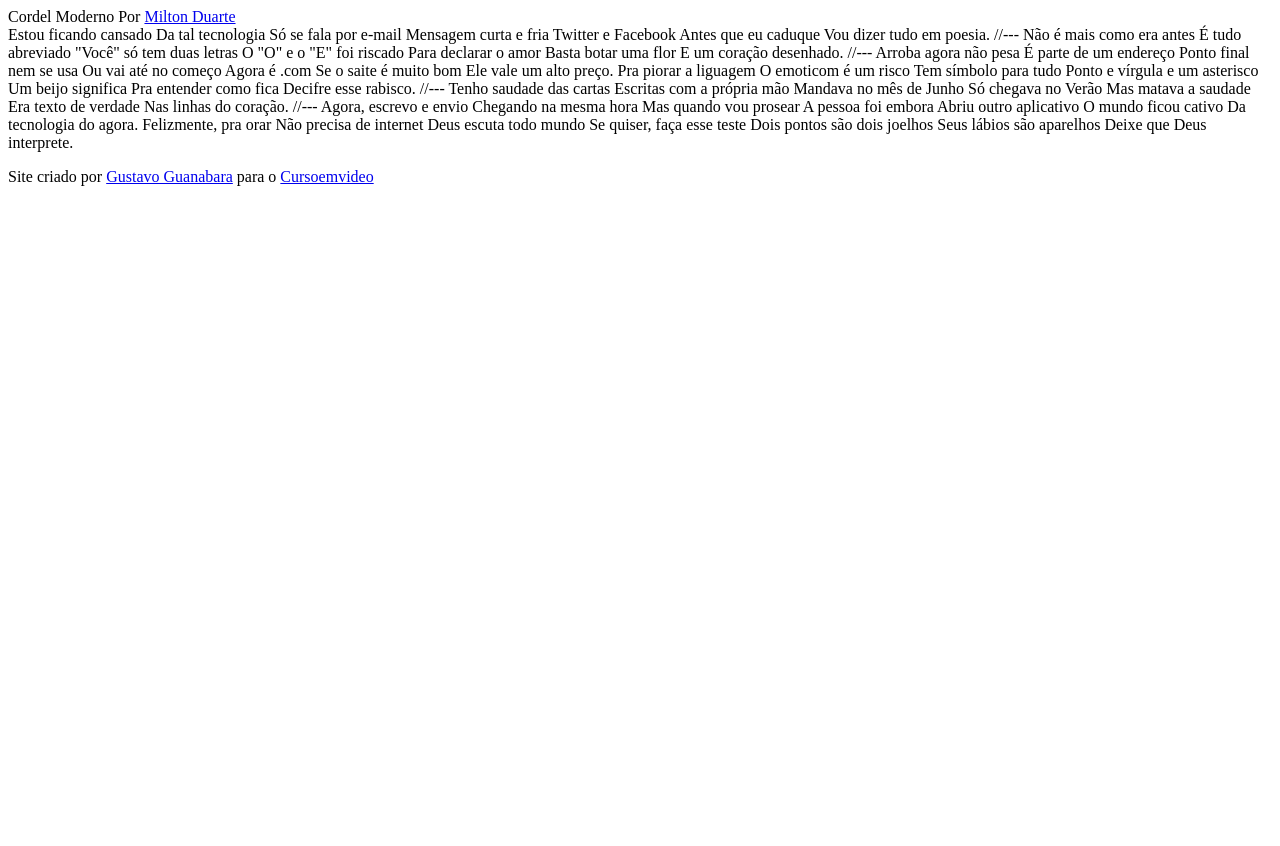
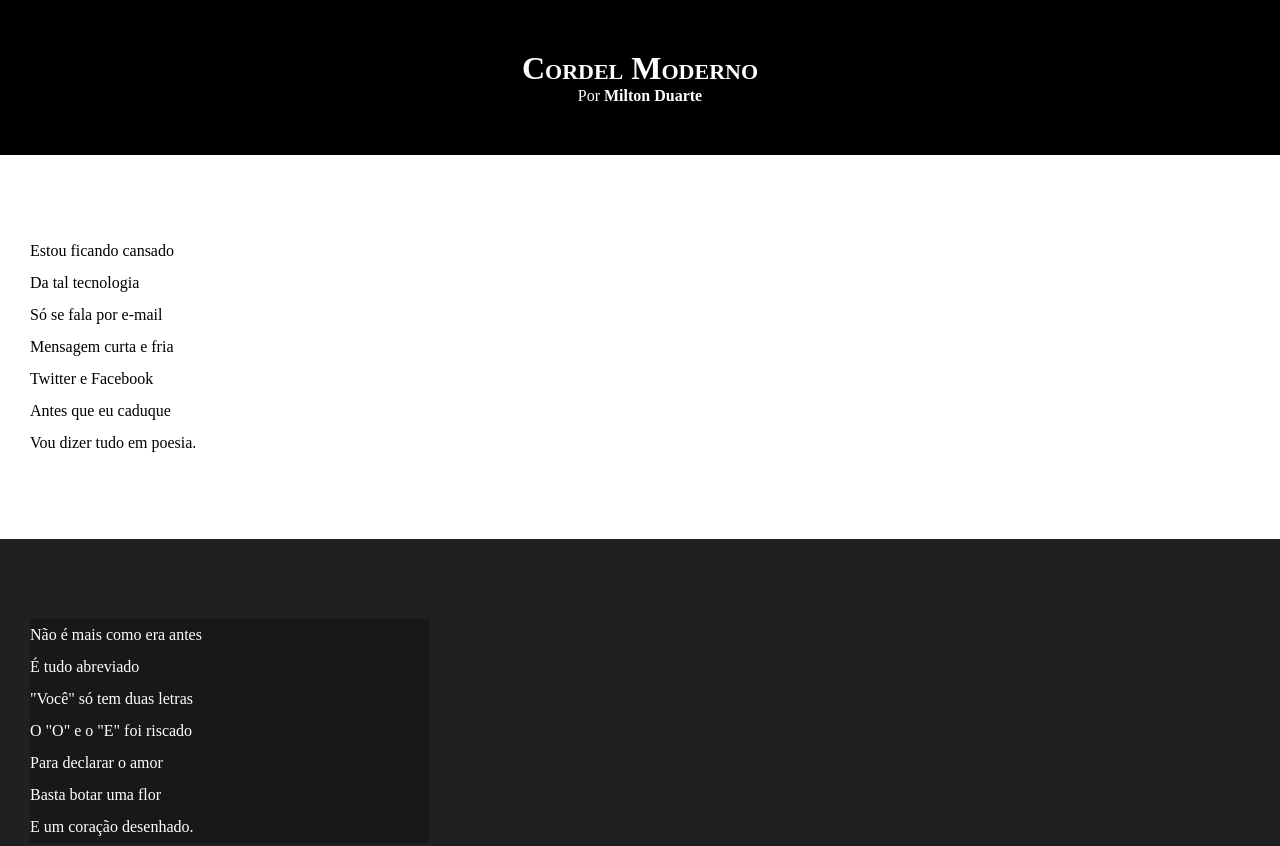
Before and after one commit to patrickbrum/html-css, a plain HTML site: page desafios/d012/index.html in a window 1280 px wide. Shown: the top 846 px of the page. Before the commit the page ends 800 px from the top, so only its background shows below. Drawn offline with Linux system fonts and the light colour scheme.

Commit message:
atualizei estilos dos textos e blocos

```diff
--- a/desafios/d012/estilo/style.css
+++ b/desafios/d012/estilo/style.css
@@ -1 +1,65 @@
 @charset "UTF-8";
+
+* {
+    margin: 0px;
+    padding: 0px;
+}
+
+html, body {
+    min-height: 100vh;
+    background-color: darkgrey;
+}
+
+header {
+    background-color: black;
+    color: white;
+    text-align: center;
+}
+
+header > h1 {
+    padding-top: 50px;
+    font-variant: small-caps;
+}
+
+header > p {
+    padding-bottom: 50px;
+}
+
+ header a, footer a {
+    color: white;
+    text-decoration: none;
+    font-weight: bolder;
+}
+
+header a:hover, footer a:hover {
+    text-decoration: underline;
+}
+
+section {
+    padding-top: 10vh;
+    padding-bottom: 10vh;
+    line-height: 2em;
+    padding-left: 30px;
+}
+
+section.normal {
+    background-color: white;
+    color: black;
+}
+
+section.imagem {
+    background-color: rgb(32, 32, 32);
+    color: white;
+}
+
+section.imagem > p {
+    width: 400px;
+    background-color: rgba(0, 0, 0, 0.247);
+}
+
+footer {
+    background-color: black;
+    color: white;
+    text-align: center;
+    padding: 10px;
+}
--- a/desafios/d012/index.html
+++ b/desafios/d012/index.html
@@ -9,76 +9,98 @@
 <body>
 
     <header>
-        Cordel Moderno
-        Por <a href="https://www.recantodasletras.com.br/poesias/3186743" target="_blank">Milton Duarte</a>
+        <h1>
+            Cordel Moderno
+        </h1>
+        <p>
+            Por <a href="https://www.recantodasletras.com.br/poesias/3186743" target="_blank">Milton Duarte</a>
+        </p>
     </header>
 
-    Estou ficando cansado
-    Da tal tecnologia
-    Só se fala por e-mail
-    Mensagem curta e fria
-    Twitter e Facebook
-    Antes que eu caduque
-    Vou dizer tudo em poesia.
+    <section class="normal">
+        <p>
+            Estou ficando cansado <br>
+            Da tal tecnologia <br>
+            Só se fala por e-mail <br>
+            Mensagem curta e fria <br>
+            Twitter e Facebook <br>
+            Antes que eu caduque <br>
+            Vou dizer tudo em poesia.
+        </p>
+    </section>
 
-    //---
+    <section class="imagem">
+        <p>
+            Não é mais como era antes <br>
+            É tudo abreviado <br>
+            "Você" só tem duas letras <br>
+            O "O" e o "E" foi riscado <br>
+            Para declarar o amor <br>
+            Basta botar uma flor <br>
+            E um coração desenhado.
+        </p>
+    </section>
 
-    Não é mais como era antes
-    É tudo abreviado
-    "Você" só tem duas letras
-    O "O" e o "E" foi riscado
-    Para declarar o amor
-    Basta botar uma flor
-    E um coração desenhado.
+    <section class="normal">
 
-    //---
+        <p>
+            Arroba agora não pesa <br>
+            É parte de um endereço <br>
+            Ponto final nem se usa <br>
+            Ou vai até no começo <br>
+            Agora é .com <br>
+            Se o saite é muito bom <br>
+        </p>
 
-    Arroba agora não pesa
-    É parte de um endereço
-    Ponto final nem se usa
-    Ou vai até no começo
-    Agora é .com
-    Se o saite é muito bom
-    Ele vale um alto preço.
+        <p>
+            Ele vale um alto preço. <br>
+            Pra piorar a liguagem <br>
+            O emoticom é um risco <br>
+            Tem símbolo para tudo <br>
+            Ponto e vírgula e um asterisco <br>
+            Um beijo significa <br>
+            Pra entender como fica <br>
+            Decifre esse rabisco.
+        </p>
 
-    Pra piorar a liguagem
-    O emoticom é um risco
-    Tem símbolo para tudo
-    Ponto e vírgula e um asterisco
-    Um beijo significa
-    Pra entender como fica
-    Decifre esse rabisco.
+    </section>
 
-    //---
+    <section class="imagem">
+        <p>
+            Tenho saudade das cartas <br>
+            Escritas com a própria mão <br>
+            Mandava no mês de Junho <br>
+            Só chegava no Verão <br>
+            Mas matava a saudade <br>
+            Era texto de verdade <br>
+            Nas linhas do coração.
+        </p>
+    </section>
 
-    Tenho saudade das cartas
-    Escritas com a própria mão
-    Mandava no mês de Junho
-    Só chegava no Verão
-    Mas matava a saudade
-    Era texto de verdade
-    Nas linhas do coração.
+    <section class="normal">
+        <p>
+            Agora, escrevo e envio <br>
+            Chegando na mesma hora <br>
+            Mas quando vou prosear <br>
+            A pessoa foi embora <br>
+            Abriu outro aplicativo <br>
+            O mundo ficou cativo <br>
+            Da tecnologia do agora. <br>
+        </p>
 
-    //---
-
-    Agora, escrevo e envio
-    Chegando na mesma hora
-    Mas quando vou prosear
-    A pessoa foi embora
-    Abriu outro aplicativo
-    O mundo ficou cativo
-    Da tecnologia do agora.
-
-    Felizmente, pra orar
-    Não precisa de internet
-    Deus escuta todo mundo
-    Se quiser, faça esse teste
-    Dois pontos são dois joelhos
-    Seus lábios são aparelhos
-    Deixe que Deus interprete.
+        <p>
+            Felizmente, pra orar <br>
+            Não precisa de internet <br>
+             Deus escuta todo mundo <br>
+            Se quiser, faça esse teste <br>
+            Dois pontos são dois joelhos <br>
+            Seus lábios são aparelhos <br>
+            Deixe que Deus interprete.
+        </p>
+    </section>
 
     <footer>
-        <p>Site criado por <a href="https://gustavoguanabara.github.io" targer="_blank" rell="external">Gustavo Guanabara</a> para o <a href="https://www.cursoemvideo.com" target="_blank" rell="external">Cursoemvideo</a></p>
+        <p>Site criado por <a href="https://gustavoguanabara.github.io" target="_blank" rell="external">Gustavo Guanabara</a> para o <a href="https://www.cursoemvideo.com" target="_blank" rell="external">Cursoemvideo</a></p>
     </footer>
 </body>
 </html>
```
